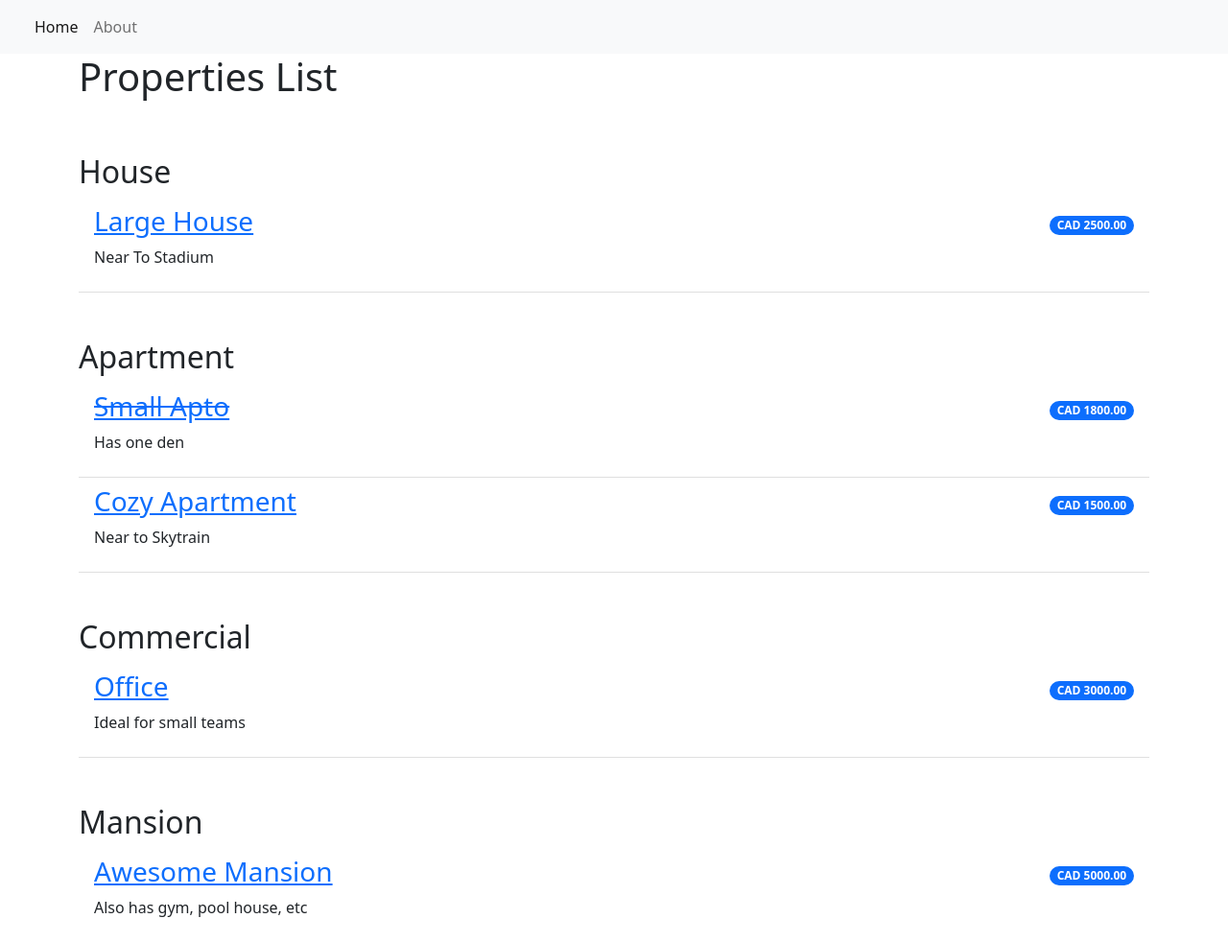
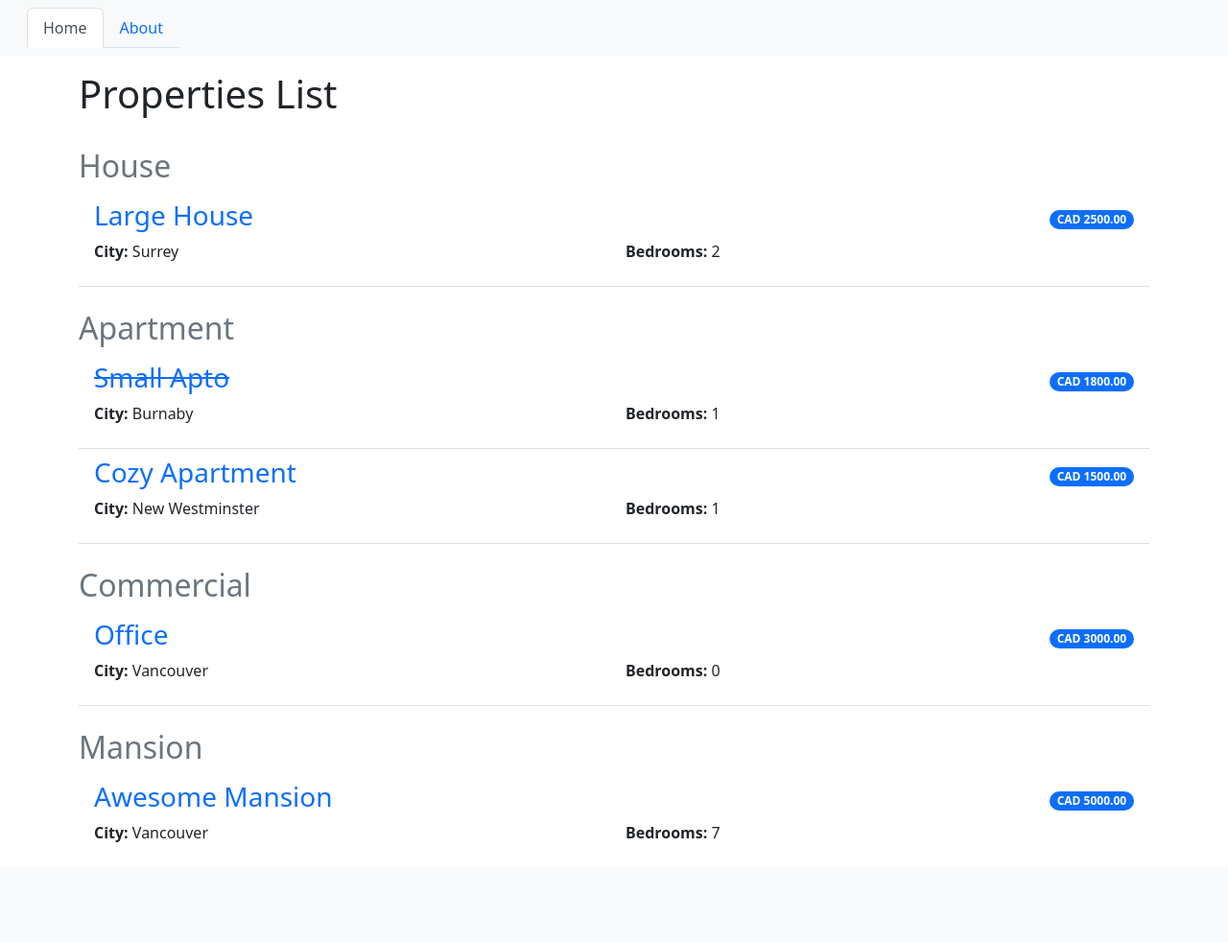
Before and after one commit to alzbarbosa/realtor_project_python, a Django app: page / in a window 1280 px wide. Shown: the whole page at 96% size. After the commit the page ends 878 px from the top, so only its background shows below. Run offline with Django 4.2, Linux system fonts and the light colour scheme; data comes from the database, SQL or seed files in the repository; both versions use the stored data as it was after the commit; some libraries are stand-ins or nearby versions.

Commit message:
Second Version

```diff
--- a/realtor_app/models.py
+++ b/realtor_app/models.py
@@ -16,7 +16,12 @@ STATUS = (
 # Create your models here.
 class Item(models.Model):
     property = models.CharField(max_length=1000, unique=True)
-    property_type = models.CharField(max_length=200, choices=PROPERTY_TYPE)
+    property_type = models.CharField(max_length=100, choices=PROPERTY_TYPE)
+    address = models.CharField(max_length=100, default="")
+    city = models.CharField(max_length=100, default="")
+    bedrooms = models.IntegerField(default=0)
+    has_pool = models.BooleanField(default=False)
+    has_garage = models.BooleanField(default=False)
     description = models.CharField(max_length=2000)
     price = models.DecimalField(max_digits=10, decimal_places=2)
     realtor = models.ForeignKey(User, on_delete=models.PROTECT)  #models.CASCADE || models.SET_NULL
--- a/realtor_app/templates/base.html
+++ b/realtor_app/templates/base.html
@@ -4,7 +4,13 @@
         <meta charset="utf-8">
         <meta name="viewport" content="width=device-width, initial-scale=1">
         <link href="https://cdn.jsdelivr.net/npm/bootstrap@5.2.0-beta1/dist/css/bootstrap.min.css" rel="stylesheet" integrity="sha384-0evHe/X+R7YkIZDRvuzKMRqM+OrBnVFBL6DOitfPri4tjfHxaWutUpFmBp4vmVor" crossorigin="anonymous">
-        <title>Menu Products</title>
+        <title>Renting Properties</title>
+
+        <style>
+            .no-underline {
+                text-decoration: none;
+            }
+        </style>
     </head>
     <body>
         <nav class="navbar navbar-expand-lg bg-light">
@@ -15,12 +21,12 @@
                          <span class="navbar-toggler-icon"></span>
                     </button>
                 <div class="collapse navbar-collapse" id="navbarNav">
-                    <ul class="navbar-nav">
+                    <ul class="nav nav-tabs">
                          <li class="nav-item">
                             <a class="nav-link active" aria-current="page" href="{% url 'home' %}">Home</a>
                         </li>
                         <li class="nav-item">
-                            <a class="nav-link" aria-current="page" href="{% url 'home' %}">About</a>
+                            <a class="nav-link" aria-current="page" href="{% url 'about' %}">About</a>
                         </li>
                     </ul>
                 </div>
--- a/realtor_app/templates/index.html
+++ b/realtor_app/templates/index.html
@@ -1,27 +1,41 @@
 {% extends 'base.html' %}
 {% block content %}
 <div class="container">
-  <h1>Properties List</h1>
+  <h1 class="pt-3">Properties List</h1>
     <ul class="list-group list-group-flush">
         {% for property in properties %}
-            <h2 class="pt-5">{{ property.1 }}</h2>
+            <h2 class="pt-4 text-secondary">{{ property.1 }}</h2>
                 {% for item in item_list %}
                     {% if item.property_type == property.0 %}
                         {% if item.status == 1 %}
                         <li class="list-group-item d-flex justify-content-between align-items-center border-0 pb-0">
-                            <a href="{% url 'property_details' item.pk %}"><h3><del>{{ item.property }}</del></h3></a>
+                            <a href="{% url 'property_details' item.pk %}" class="no-underline"><h3><del>{{ item.property }}</del></h3></a>
                             <span class="badge bg-primary rounded-pill">CAD {{ item.price }}</span>
                         </li>
                         <li class="list-group-item pt-0">
-                            <p>{{ item.description }}</p>
+                          <div class="row">
+                            <div class="col-md-6">
+                              <p><b>City:</b> {{ item.city }}</p>
+                            </div>
+                            <div class="col-md-6">
+                              <p><b>Bedrooms:</b> {{ item.bedrooms }}</p>
+                            </div>
+                          </div>
                         </li>
                         {% else %}
                         <li class="list-group-item d-flex justify-content-between align-items-center border-0 pb-0">
-                            <a href="{% url 'property_details' item.pk %}"><h3>{{ item.property }}</h3></a>
+                            <a href="{% url 'property_details' item.pk %}" class="no-underline"><h3>{{ item.property }}</h3></a>
                             <span class="badge bg-primary rounded-pill">CAD {{ item.price }}</span>
                         </li>
                         <li class="list-group-item pt-0">
-                            <p>{{ item.description }}</p>
+                          <div class="row">
+                            <div class="col-md-6">
+                              <p><b>City:</b> {{ item.city }}</p>
+                            </div>
+                            <div class="col-md-6">
+                              <p><b>Bedrooms:</b> {{ item.bedrooms }}</p>
+                            </div>
+                          </div>
                         </li>
                         {% endif %}
                     {% endif %}
--- a/realtor_app/urls.py
+++ b/realtor_app/urls.py
@@ -3,5 +3,6 @@ from . import views
 
 urlpatterns = [
     path('', views.PropertyList.as_view(), name='home'),
-    path('property/<int:pk>/', views.PropertyDetails.as_view(), name='property_details')
+    path('property/<int:pk>/', views.PropertyDetails.as_view(), name='property_details'),
+    path('about/', views.AboutView.as_view(), name='about'),
 ]
--- a/realtor_app/views.py
+++ b/realtor_app/views.py
@@ -17,3 +17,6 @@ class PropertyList(generic.ListView):
 class PropertyDetails(generic.DetailView):
     model = Item
     template_name = "property_detail.html"
+
+class AboutView(generic.TemplateView):
+    template_name = "about.html"
```
Also changed, not shown: realtor_app/templates/about.html (added, +13 -0 lines), realtor_app/templates/property_detail.html (+22 -4 lines), db.sqlite3, realtor_app/migrations/0002_item_address_item_bedrooms_item_has_garage_and_more.py (added), realtor_app/migrations/0003_item_city_alter_item_address_and_more.py (added).
